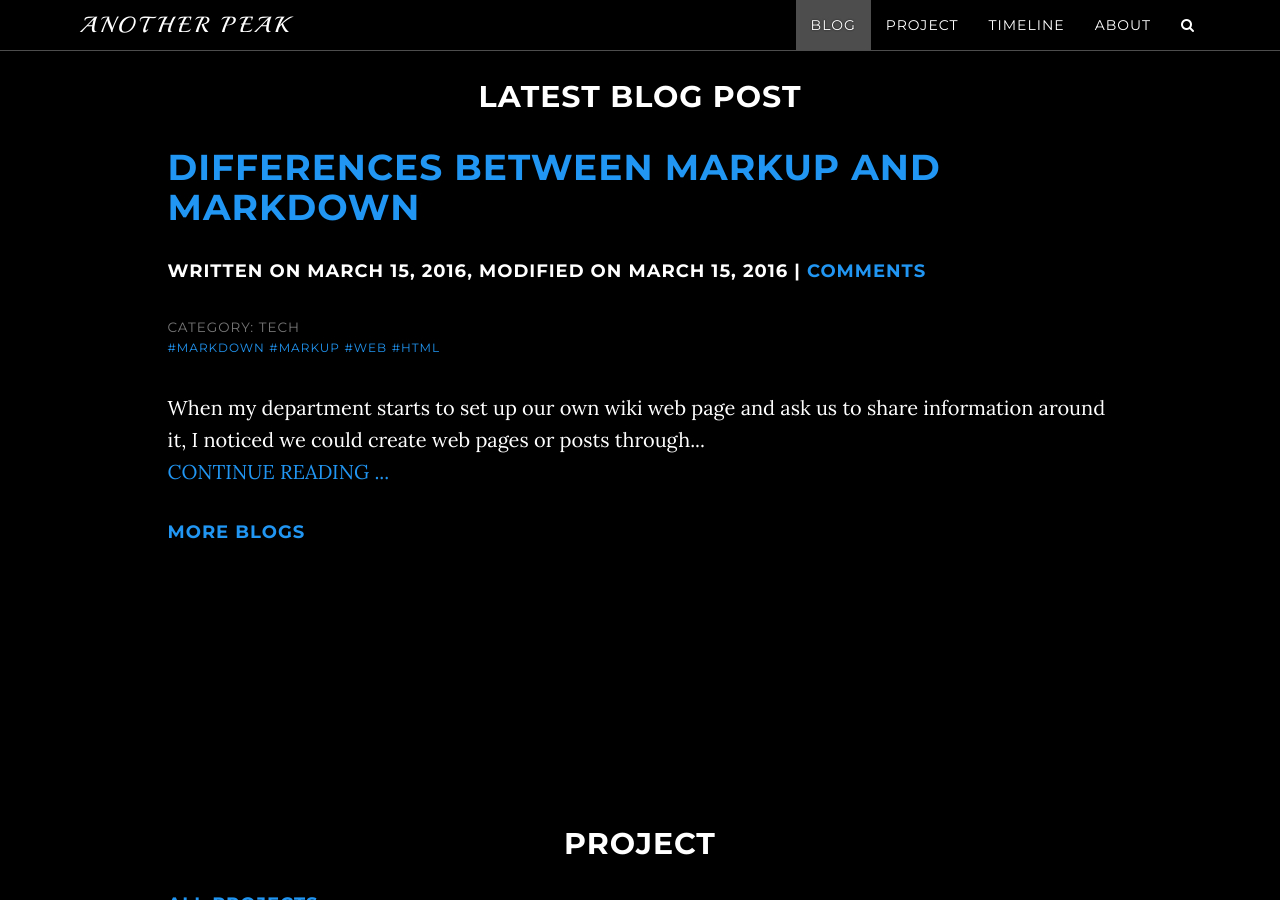
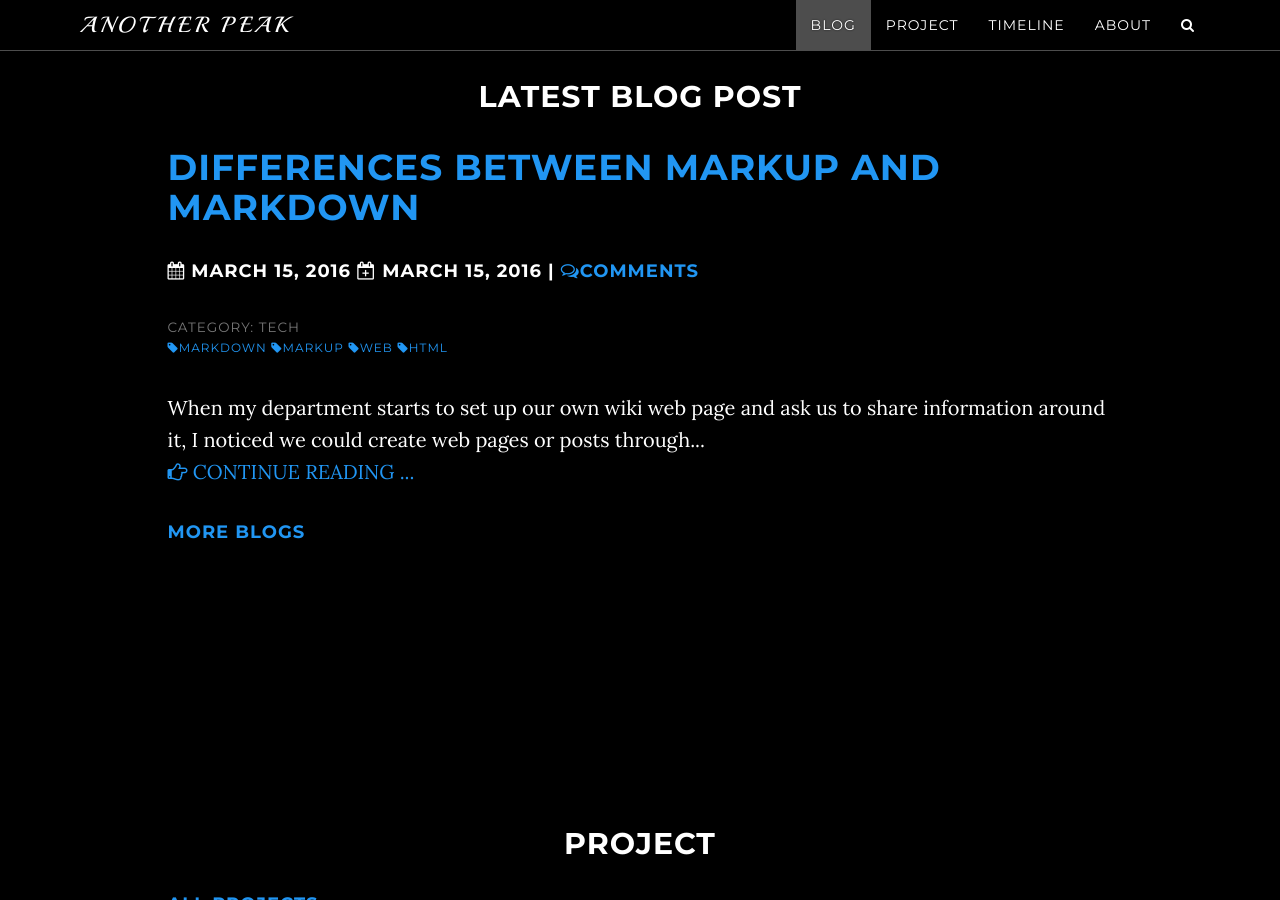
Before and after one commit to abrahamdu/abrahamdu.github.io, a Jekyll site: the page built from index.html, in a window 1280 px wide and 900 px high, scrolled down 1070 px. Built offline with Jekyll 4.4.1, drawn with Linux system fonts in a browser that asks for light colours; nearby versions of some CDN libraries; comment, search, counter and statistics services are not loaded.

Commit message:
Add icon

```diff
--- a/_includes/latest-post.html
+++ b/_includes/latest-post.html
@@ -10,9 +10,9 @@
         {% assign post = site.posts.first %}
         <h1> <strong> <a href="{{site.baseurl}}{{ post.url }}">{{post.title}} </a> </strong> </h1>
         <h4 class="date">
-            <strong>Written on {{ post.date | date: '%B %d, %Y' }}</strong>,
-            <strong>Modified on {{ post.modifiedOn | date: '%B %d, %Y' }}</strong> |
-            <a href="{{site.baseurl}}{{post.url }}#disqus_thread">Comments</a>
+            <strong><i class="fa fa-calendar" aria-hidden="true"></i> {{ post.date | date: '%B %d, %Y' }}</strong>
+            <strong><i class="fa fa-calendar-plus-o" aria-hidden="true"></i> {{ post.modifiedOn | date: '%B %d, %Y' }}</strong> |
+            <a href="{{site.baseurl}}{{post.url }}#disqus_thread"><i class="fa fa-comments-o" aria-hidden="true"></i>Comments</a>
         </h4>
           <h4>
             <small>
@@ -22,14 +22,14 @@
               </a>
               <br />
               {% for tag in post.tags %}
-                <a class="tag" href="{{site.baseurl}}/blog/tags/{{tag}}.html">#{{ tag }}</a>
+                <a class="tag" href="{{site.baseurl}}/blog/tags/{{tag}}.html"><i class="fa fa-tag" aria-hidden="true"></i>{{ tag }}</a>
               {% endfor %}
             </small>
           </h4>
 
         {{ post.content | strip_html | markdownify | truncatewords: site.post-preview-words }}
         <br />
-        <a href="{{site.baseurl}}{{post.url}}">CONTINUE READING ...</a>
+        <a href="{{site.baseurl}}{{post.url}}"><i class="fa fa-hand-o-right" aria-hidden="true"></i> CONTINUE READING ...</a>
 
         <h4><a href="{{site.baseurl}}/blog/">More Blogs</a></h4>
 
```
